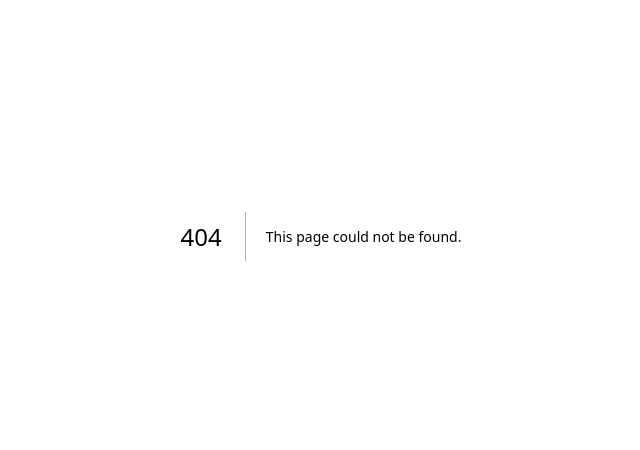
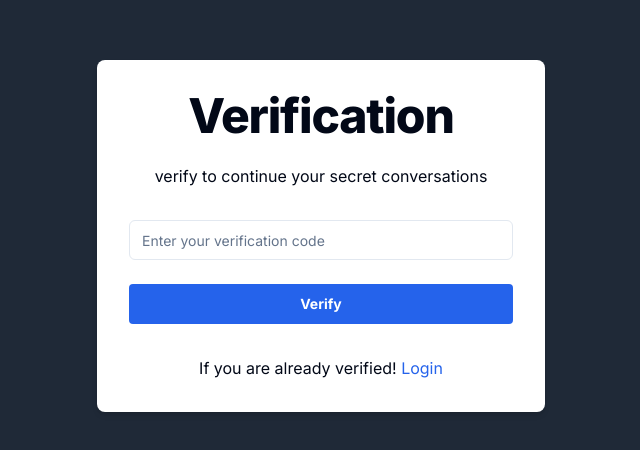
Before and after one commit to heyibad/anonymous-app, a Next.js app: page /verify/1 in a window 1280 px wide. Before the commit this address had no page. Shown: the part 164-614 px from the top of the page, without its empty margins (319-959 px from the left). Built offline with nearby package versions, Linux system fonts and the light colour scheme.

Commit message:
feat: Add verification page component and API route for verifying user

```diff
--- /dev/null
+++ b/src/app/verify/[id]/page.tsx
@@ -0,0 +1,129 @@
+"use client"
+import { verify } from "@/schema/verify";
+import React, { useState } from "react";
+import { useForm } from "react-hook-form";
+import { z } from "zod";
+import { zodResolver } from "@hookform/resolvers/zod";
+import Link from "next/link";
+import axios, { AxiosError } from "axios";
+import { useRouter,useParams } from "next/navigation";
+import { useToast } from "@/components/ui/use-toast";
+import { ApiResponse } from "@/types/ApiResponse";
+import {
+    Form,
+    FormControl,
+    FormField,
+    FormItem,
+    FormMessage,
+} from "@/components/ui/form";
+import { Button } from "@/components/ui/button";
+import { Input } from "@/components/ui/input";
+import { Loader2 } from "lucide-react";
+
+
+const Page = () => {
+    const [loading, setLoading] = useState(false);
+    const router = useRouter();
+    const param = useParams<{ id: string }>();
+    const { toast } = useToast();
+    const form = useForm<z.infer<typeof verify>>({
+        resolver: zodResolver(verify),
+        defaultValues: {
+            verifyCode: "",
+        },
+    });
+    const submit = async (data: z.infer<typeof verify>) => {
+        try {
+            setLoading(true);
+            const req = await axios.post("/api/verify", {
+                code: data.verifyCode,
+                username: param.id,
+            });
+            if (req.data.success) {
+                toast({
+                    description: req.data.message ?? "Successfully Verified",
+                    title: "Success",
+                    variant: "default",
+                });
+                router.push("/login");
+                setLoading(false);
+            }
+        } catch (error) {
+            const axiosError = error as AxiosError<ApiResponse>;
+            setLoading(false);
+            toast({
+                title: "Verify Unsuccesfull",
+                description:
+                    axiosError.response?.data.message ??
+                    "Something went wrong, While verifying",
+                variant: "destructive",
+            });
+            console.log(" Error while verify ", error);
+        }
+    };
+    return    <div className=" flex justify-center min-h-screen items-center bg-gray-800">
+    <div className="w-full max-w-md p-8 space-y-8 bg-white rounded-lg shadow-md">
+        <div className="text-center">
+            <h1 className="text-4xl font-extrabold tracking-tight lg:text-5xl mb-6">
+Verification            </h1>
+            <p className="mb-4">
+                verify to continue your secret conversations
+            </p>
+        </div>
+        <Form {...form}>
+            <form
+                onSubmit={form.handleSubmit(submit)}
+                className="space-y-6"
+            >
+                <FormField
+                    control={form.control}
+                    name="verifyCode"
+                    render={({ field }) => (
+                        <FormItem>
+                            <FormControl>
+                                <Input
+                                    placeholder="Enter your verification code"
+                                    {...field}
+                                    type="number"
+
+                                />
+                            </FormControl>
+
+                            <FormMessage />
+                        </FormItem>
+                    )}
+                />
+
+                <Button
+                    disabled={loading}
+                    className=" w-full bg-blue-600 hover:bg-blue-700 text-white font-bold py-2 px-4 rounded focus:outline-none focus:shadow-outline"
+                    type="submit"
+                >
+                    {loading ? (
+                        <>
+                            <Loader2 className="animate-spin" /> <p className="ml-2">
+                            Please wait
+                                </p>
+                        </>
+                    ) : (
+                        "Verify"
+                    )}
+                </Button>
+            </form>
+        </Form>
+        <div className="text-center mt-4">
+            <p>
+                If you are already verified! {" "}
+                <Link
+                    href="/login"
+                    className="text-blue-600 hover:text-blue-800"
+                >
+                    Login
+                </Link>
+            </p>
+        </div>
+    </div>
+</div>
+};
+
+export default Page;
```
